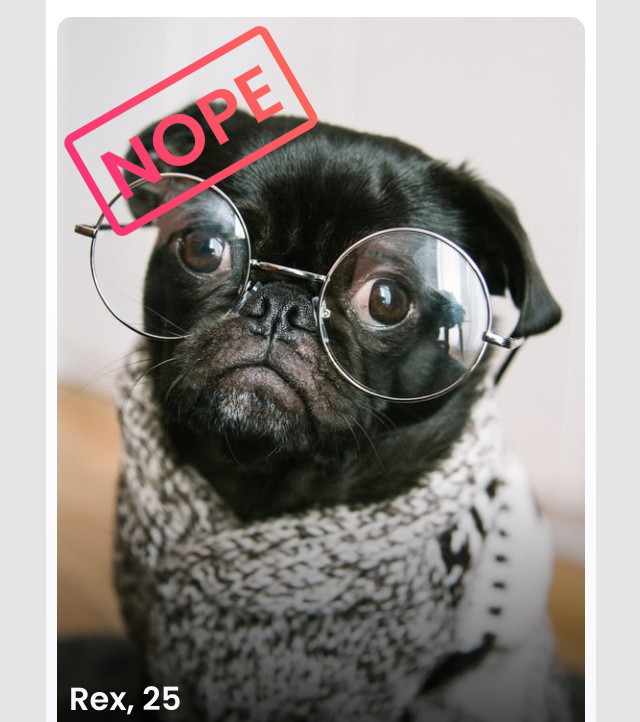
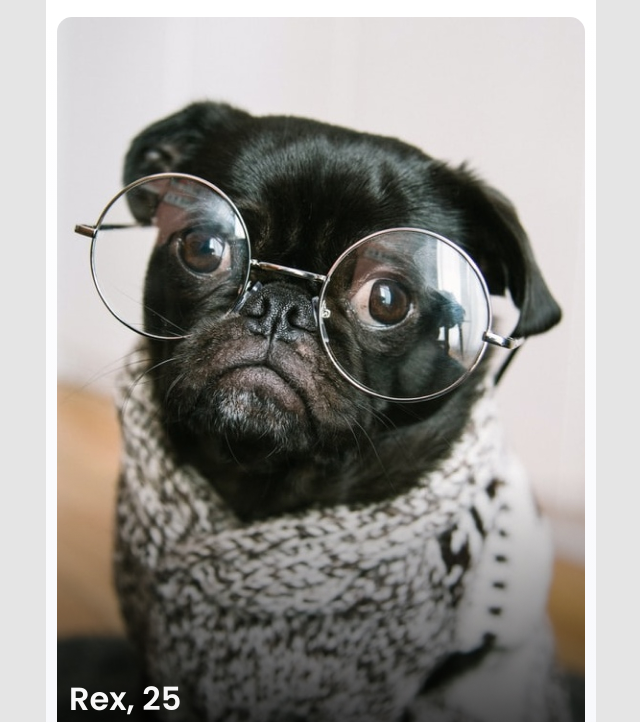
Before and after one commit to nataliadavtyan/tindog, a plain HTML site: page index.html in a window 1280 px wide. Shown: the part 65-787 px from the top of the page, without its empty margins (319-959 px from the left). Drawn offline with nearby package versions, Linux system fonts and the light colour scheme.

Commit message:
Deleted extra line

```diff
--- a/index.html
+++ b/index.html
@@ -24,7 +24,6 @@
             <!-- Like and Nope badges -->
             <img class="badge hidden" id="badge-like" src="images/badge-like.png">
             <img class="badge hidden" id="badge-nope" src="images/badge-nope.png">
-            <img class="badge" id="badge-nope" src="images/badge-nope.png">
 
             <!-- Buttons left / right -->
             <div class="btn-container" id="btn-container">
```
